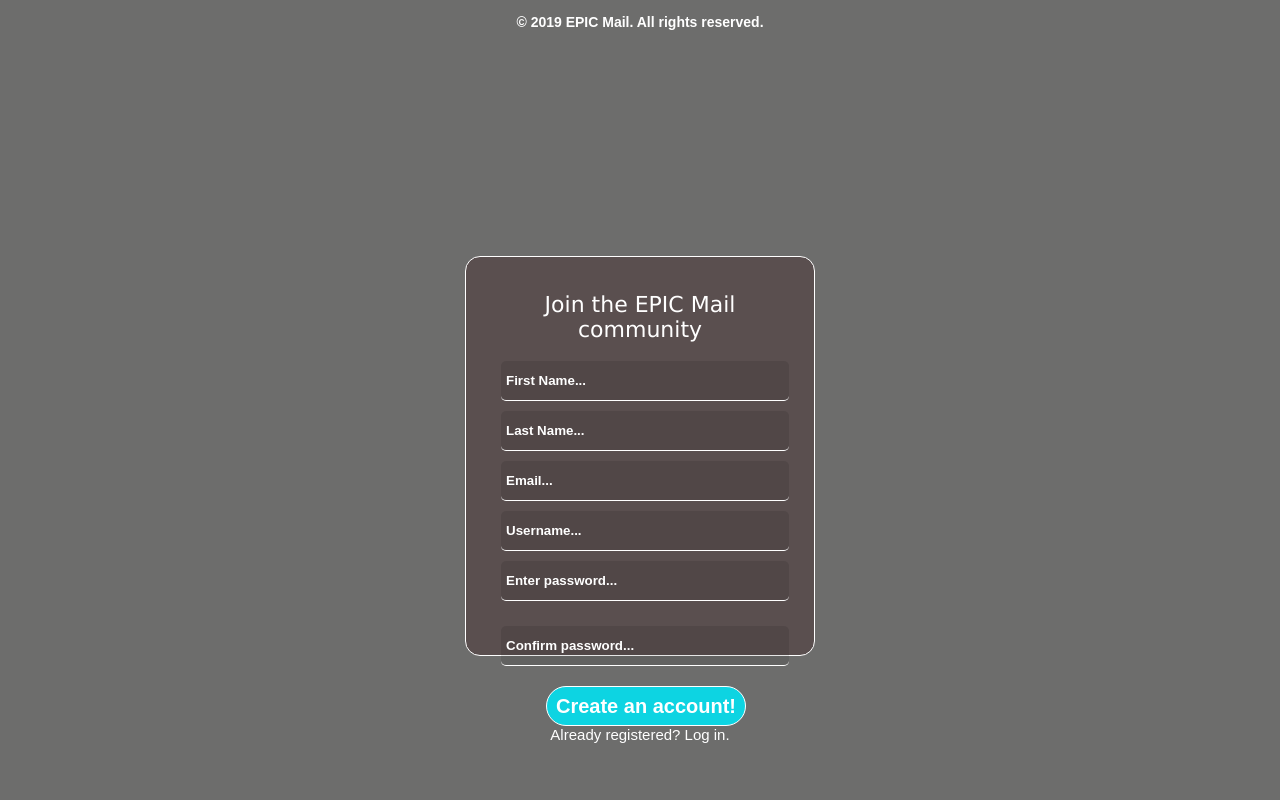
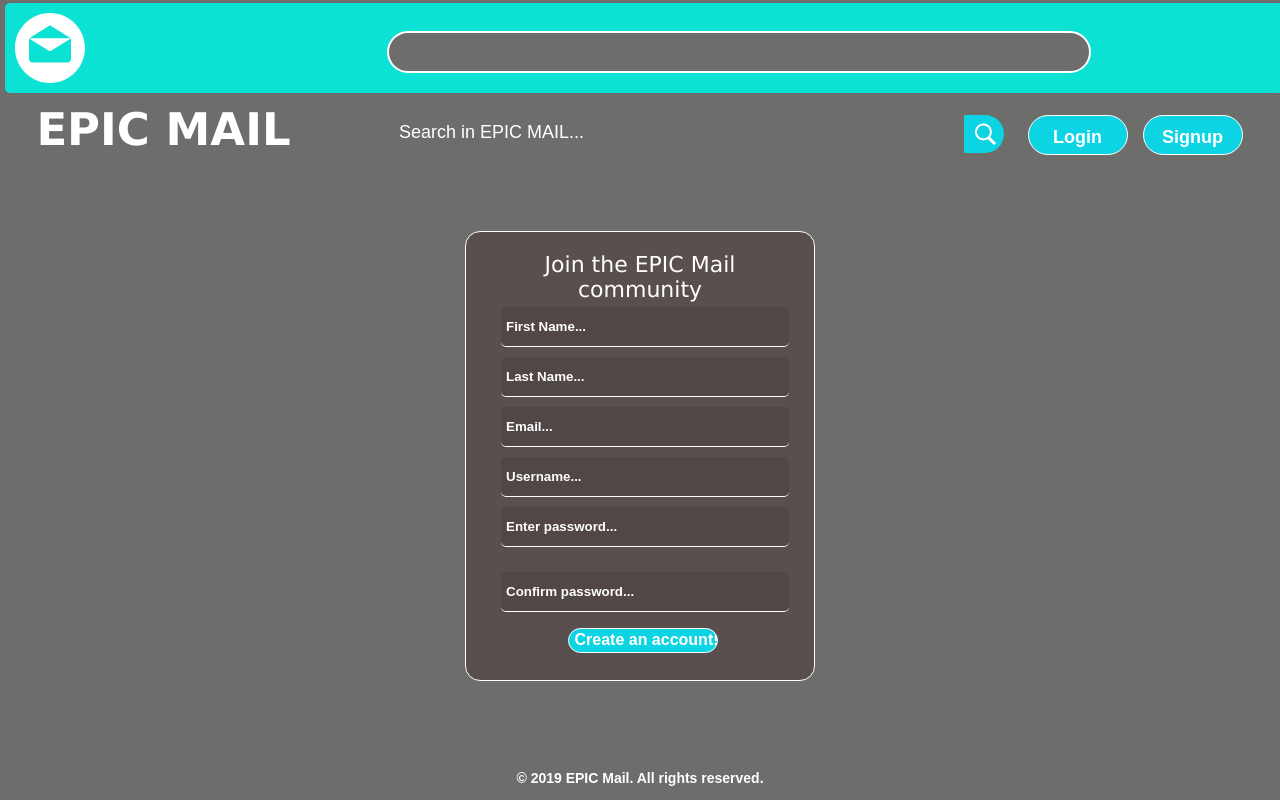
Before and after one commit to ViaChristopheH/EPICmail, a plain HTML site: page UI/html/signup.html in a window 1280 px wide. Drawn offline with Linux system fonts and the light colour scheme.

Commit message:
[chore #164356783] update the signup page

```diff
--- a/UI/css/login.css
+++ b/UI/css/login.css
@@ -48,7 +48,7 @@
 
 
 .searchbox {
-    margin-left: 365px;
+    margin-left: 382px;
     margin-top: -55px;
     height: 38px;
     width: 700px;
--- a/UI/css/signup.css
+++ b/UI/css/signup.css
@@ -101,6 +101,7 @@
     .value {
         font-family: sans-serif;
         font-weight: bolder;
+
     }
 
     #reset {
@@ -249,6 +250,7 @@
     color: #ffff;
     padding: -45%;
     font-weight: 400;
+    margin: 0px 0px;
 }
 
 h2 {
@@ -295,3 +297,20 @@
     width: 100%;
     margin-bottom: 20px;
 }
+
+#wrap-signup {
+    height: 450px;
+}
+
+#acc-create {
+    width: 150px;
+    margin-left: 5px;
+    margin-top: -10px;
+    font-size: 16px;
+    height: 25px;
+}
+
+#footer-copyr {
+    margin-bottom: -10px;
+    margin-top: 20px;
+}
--- a/UI/html/signup.html
+++ b/UI/html/signup.html
@@ -8,7 +8,31 @@
     </head>
 
     <body>
-        <div class="wrap">
+            <div id="header">
+                    <div class="epicicon"><img src="../images/email (1).svg">
+                      <h2> EPIC MAIL </h2>
+                      <div class="searchbox">
+                       <input  type="text" name="" placeholder="Search in EPIC MAIL..."></a>
+                      </div>
+                          </div>
+                          <a href="#"><button class="search-btn">
+                            <i><img src="../images/searchIcon.png"></i>
+                         </button>
+
+                         <nav>
+                          <form action="../html/login.html">
+                                  <input type="submit" name="submit" value="Login" class="value1">
+                          </form>
+
+                          <form action="../html/signup.html">
+                                  <input type="submit" name="submit" value="Signup" class="value2">
+                          </form>
+
+                      </nav>
+
+                    </div>
+
+        <div class="wrap" id="wrap-signup">
             <h1>Join the EPIC Mail community</h1>
             <form id="theForm" action="" method="">
 
@@ -19,14 +43,17 @@
                 <input type="text" class = "placeholder" placeholder="Username..." required>
                 <input type="password" class = "placeholder" placeholder="Enter password..." required>
                 <input type="password" class = "placeholder" placeholder="Confirm password..." required>
-                <input type="submit"  value="Create an account!" class="value">
+                <input type="submit"  value="Create an account!" class="value" id="acc-create">
 
-                <a href="./login.html"><h5>Already registered? Log in.</h5></a>
+                <!-- <a href="./login.html"><h5>Already registered? Log in.</h5></a> -->
             </form>
 
         </div>
-       <p class="copyright">&copy; 2019 EPIC Mail. All rights reserved.</p>
+        <div id="footer">
 
 
+                <p class="copyright" id="footer-copyr">&copy; 2019 EPIC Mail. All rights reserved.</p>
+
+               </div>
     </body>
 </html>
```
